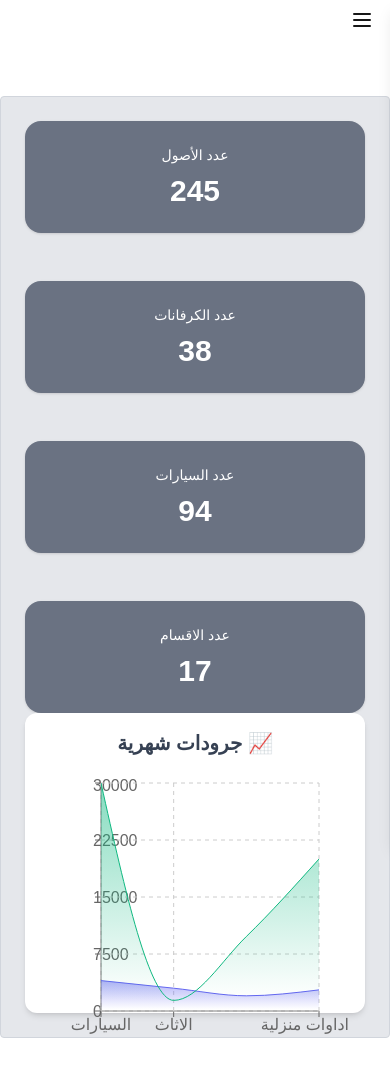
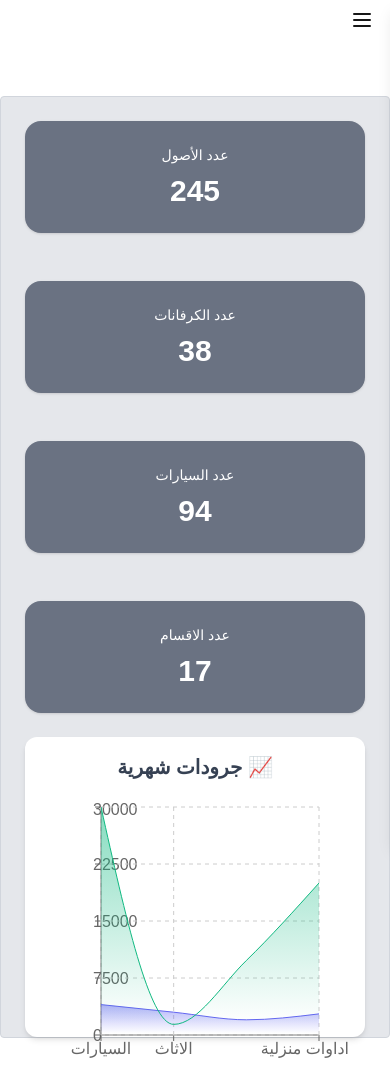
Before and after one commit to jasbx222/Asset-Inventory, a Next.js app: page /home in a window 390 px wide. Before the commit the page ends 1041 px from the top, so only its background shows below. Built offline with nearby package versions, Linux system fonts and the light colour scheme.

Commit message:
first commits

```diff
--- a/src/app/components/charts/Charts.jsx
+++ b/src/app/components/charts/Charts.jsx
@@ -11,7 +11,7 @@ const FunAreaChart = () => {
       ];
 
   return (
-    <div className="w-full h-[300px]   relative md:top-6 bg-white shadow-md rounded-xl p-4">
+    <div className="w-full h-[300px]   relative top-6 bg-white shadow-md rounded-xl p-4">
       <h2 className="text-xl font-bold text-gray-700 mb-4 text-center">📈 جرودات شهرية</h2>
       <ResponsiveContainer width="100%" height="100%">
         <AreaChart
```
